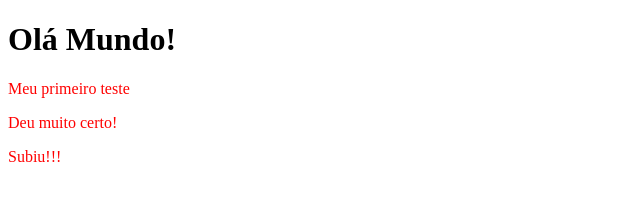
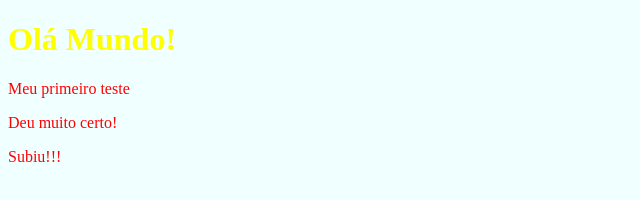
Before and after one commit to devtana/first-page, a plain HTML site: page index.html in a window 1280 px wide. Shown: the whole page, without its empty margins (0-640 px from the left). Drawn offline with Linux system fonts and the light colour scheme.

Commit message:
style.css

```diff
--- a/style.css
+++ b/style.css
@@ -1,3 +1,8 @@
 p {
     color: red;
 }
+
+body {
+    background-color: azure;
+    color: yellow;
+}
```
